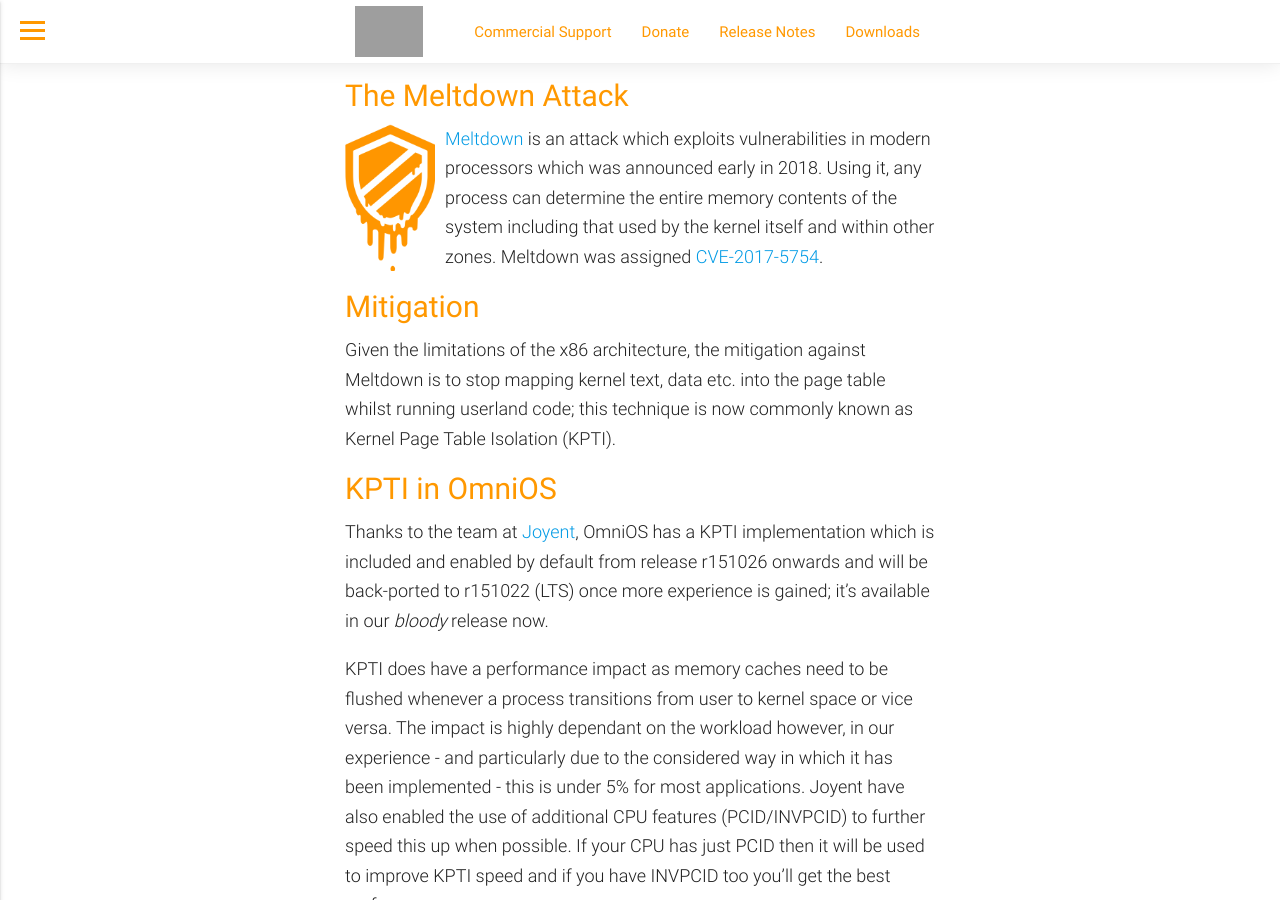
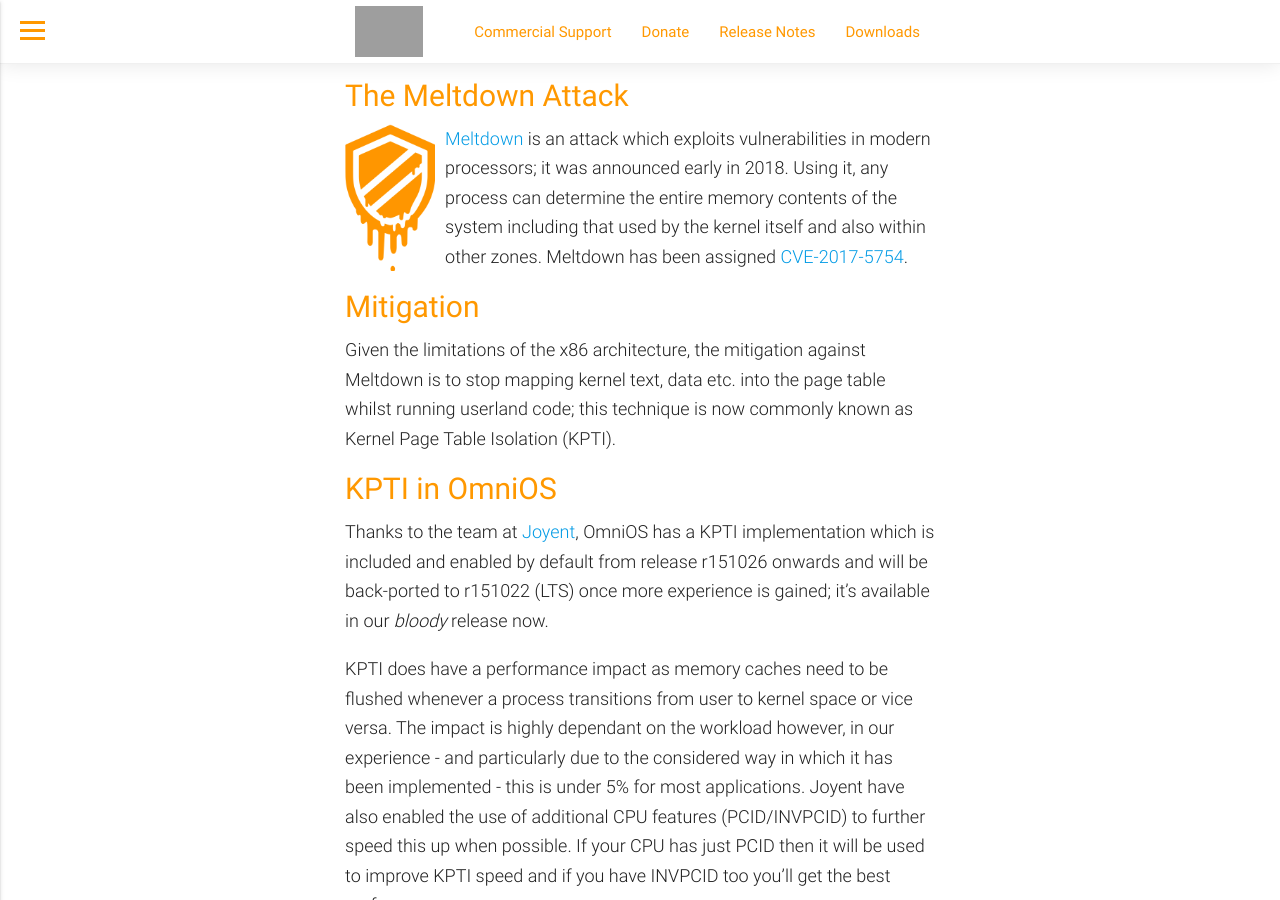
Before and after one commit to omniosorg/omniosorg.github.io, a Jekyll site: the page built from _docs/info/kpti.md, in a window 1280 px wide and 900 px high. Built offline with Jekyll 4.4.1, drawn with Linux system fonts in a browser that asks for light colours; grey boxes are pictures that could not be loaded.

Commit message:
wording tweaks

```diff
--- a/_docs/info/kpti.md
+++ b/_docs/info/kpti.md
@@ -9,10 +9,11 @@
 <img src="/assets/images/meltdown.png" alt="(logo)" align="left"
  width="100px" style="padding-right: 10px">
 [Meltdown](https://meltdownattack.com) is an attack which exploits
-vulnerabilities in modern processors which was announced early in 2018.
+vulnerabilities in modern processors; it was announced early in 2018.
 Using it, any process can determine the entire memory contents of the system
-including that used by the kernel itself and within other zones. Meltdown
-was assigned [CVE-2017-5754](https://nvd.nist.gov/vuln/detail/CVE-2017-5754).
+including that used by the kernel itself and also within other zones. Meltdown
+has been assigned
+[CVE-2017-5754](https://nvd.nist.gov/vuln/detail/CVE-2017-5754).
 
 <div style="clear: both" />
 
```
